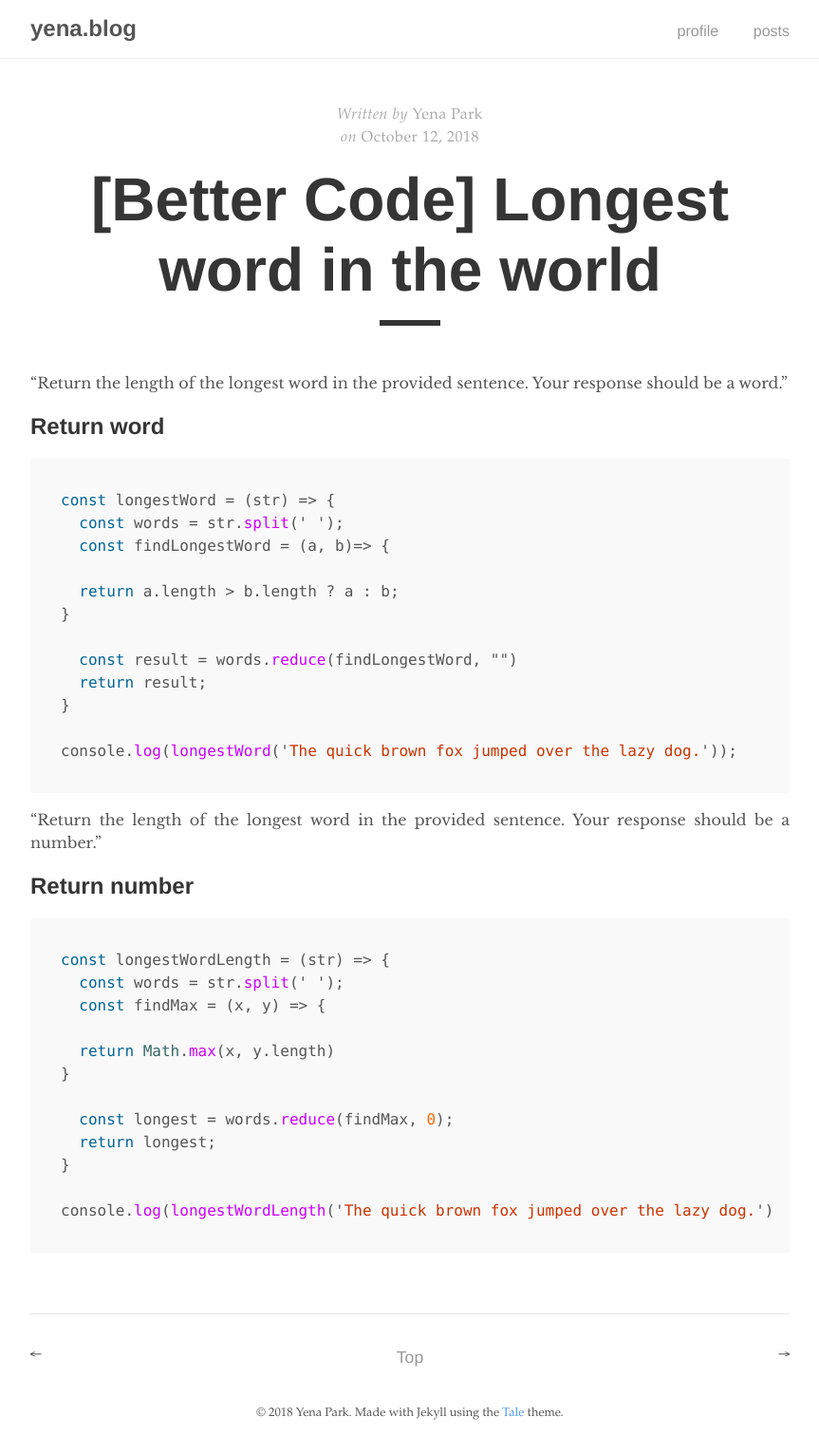
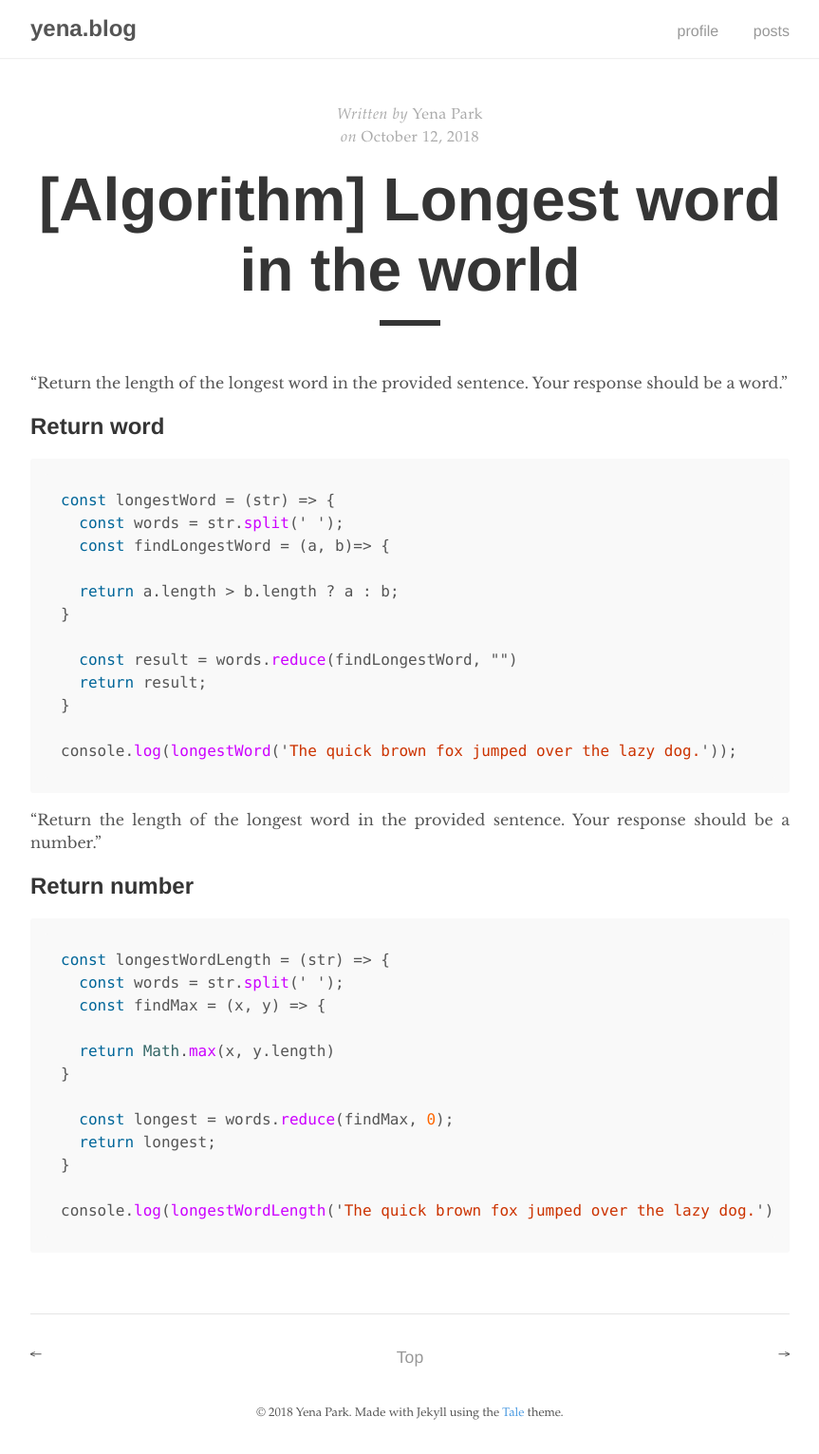
Before and after one commit to Yena-Park/yena-park.github.io, a Jekyll site: the page built from _posts/2018-10-12-introducing-tale.md, in a window 1280 px wide. Shown: the whole page at 95% size, without its empty margins (208-1071 px from the left). Built offline with Jekyll 4.4.1, drawn with Linux system fonts in a browser that asks for light colours.

Commit message:
Update 2018-10-12-introducing-tale.md

```diff
--- a/_posts/2018-10-12-introducing-tale.md
+++ b/_posts/2018-10-12-introducing-tale.md
@@ -1,6 +1,6 @@
 ---
 layout: post
-title:  "[Better Code] Longest word in the world"
+title:  "[Algorithm] Longest word in the world"
 author: "Yena Park"
 ---
 
```
